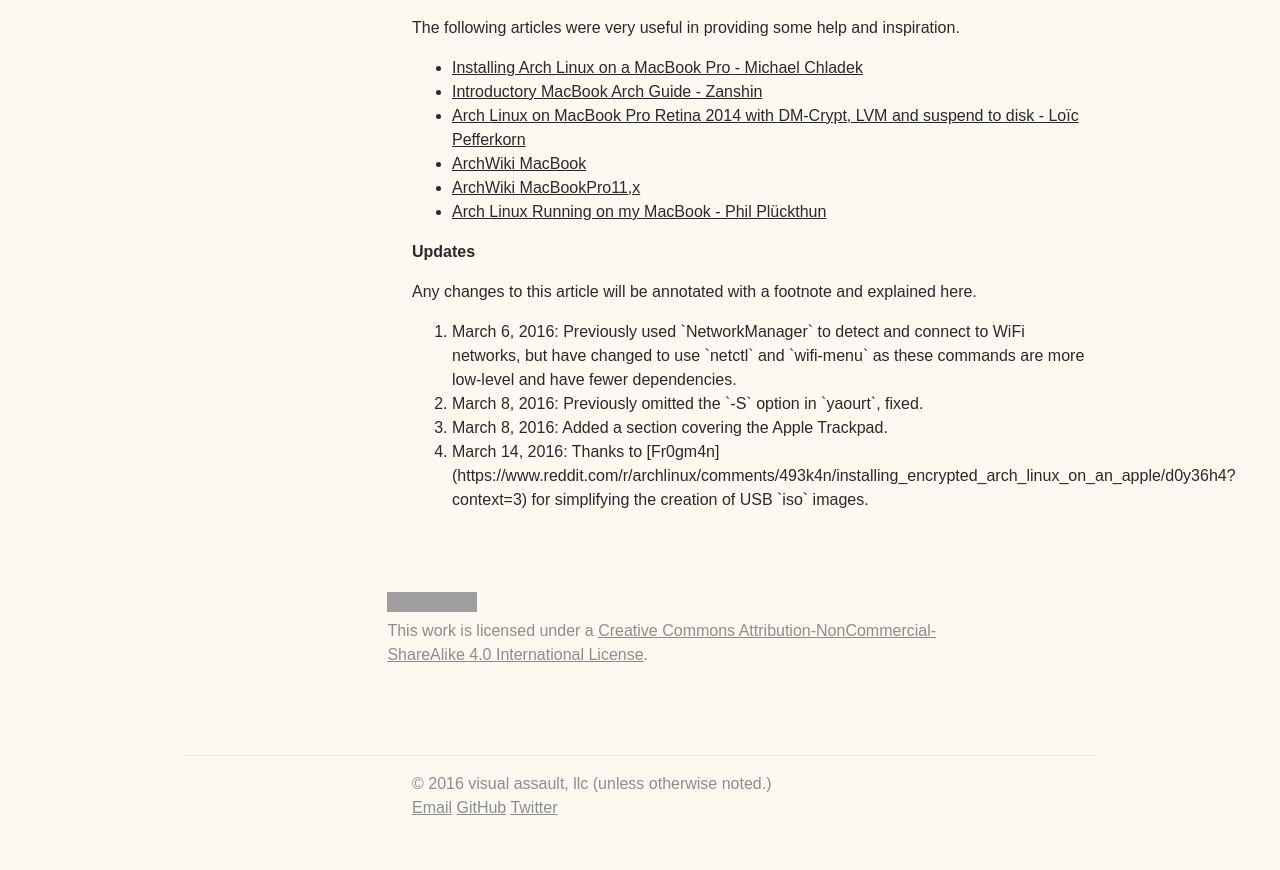
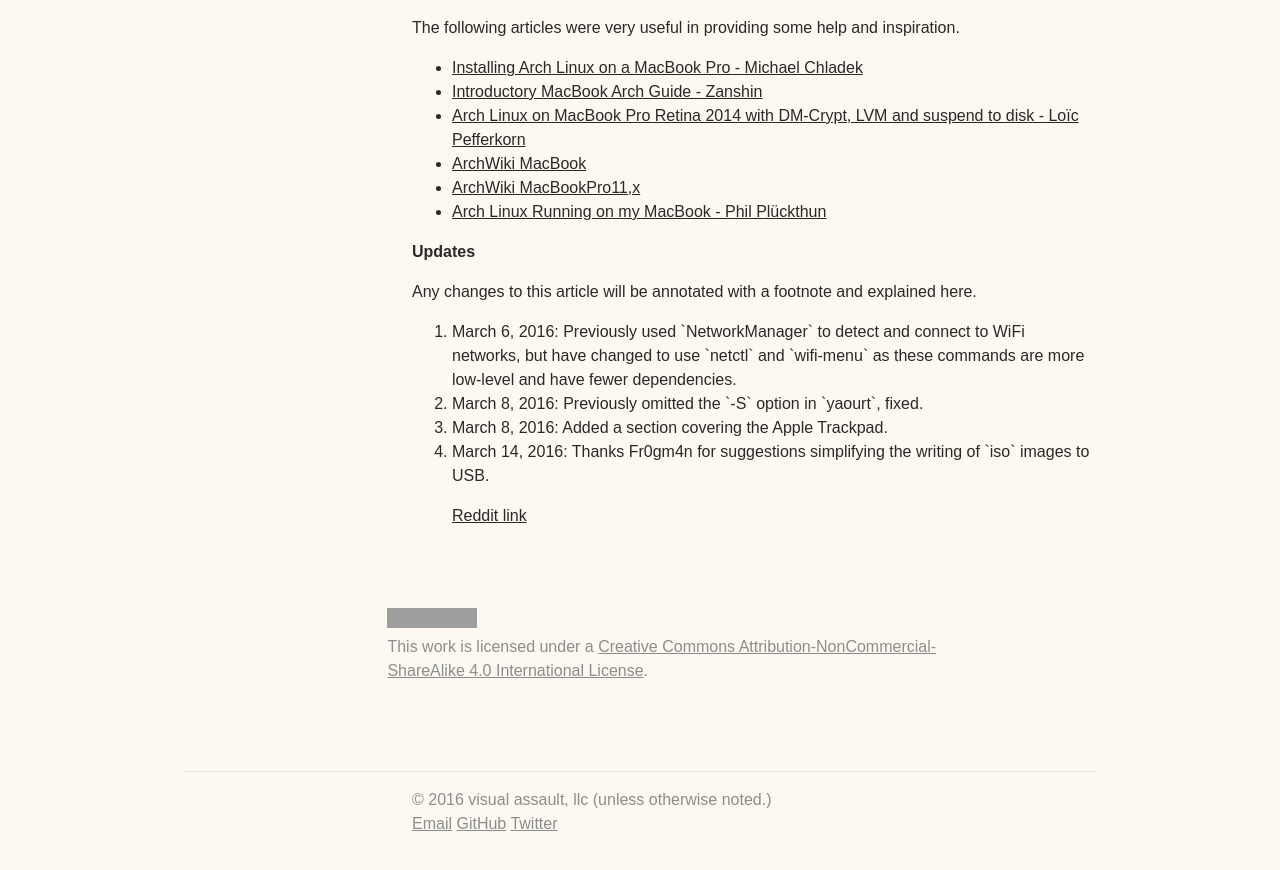
Before and after one commit to visual-assault/visual-assault.github.io, a Jekyll site: the page built from _posts/2016-03-07-install-encrypted-arch-linux-on-apple-macbook-pro.md, in a window 1280 px wide and 900 px high, scrolled down 27101 px. Shown: the top 870 px of the window. Built offline with Jekyll 4.4.1, drawn with Linux system fonts in a browser that asks for light colours; grey boxes are pictures that could not be loaded.

Commit message:
Update 2016-03-07-install-encrypted-arch-linux-on-apple-macbook-pro.md

```diff
--- a/_posts/2016-03-07-install-encrypted-arch-linux-on-apple-macbook-pro.md
+++ b/_posts/2016-03-07-install-encrypted-arch-linux-on-apple-macbook-pro.md
@@ -1438,6 +1438,5 @@ Any changes to this article will be annotated with a footnote and explained here
 1. <div id="3"><a name="3"></a>
    March 8, 2016: Added a section covering the Apple Trackpad.</div>
 1. <div id="4"><a name="4"></a>
-   March 14, 2016: Thanks to
-   [Fr0gm4n](https://www.reddit.com/r/archlinux/comments/493k4n/installing_encrypted_arch_linux_on_an_apple/d0y36h4?context=3)
-   for simplifying the creation of USB `iso` images.</div>
+   March 14, 2016: Thanks Fr0gm4n for suggestions simplifying the writing of `iso` images to USB.</div>
+   [Reddit link](https://www.reddit.com/r/archlinux/comments/493k4n/installing_encrypted_arch_linux_on_an_apple/d0y36h4?context=3)
```
